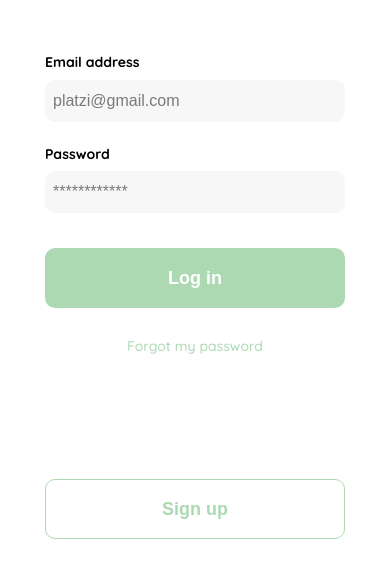
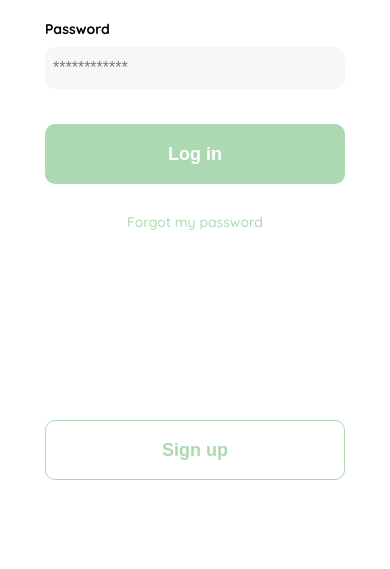
Before and after one commit to jhojan789/frontend-developer-practice, a plain HTML site: page 3-class-login.html in a window 390 px wide. Shown: the part 275-844 px from the top of the page. Drawn offline with Linux system fonts and the light colour scheme.

Commit message:
Responsive design modified
-new flex containers created for the form
-

```diff
--- a/3-class-login.html
+++ b/3-class-login.html
@@ -44,11 +44,16 @@
 
         .form-container{
             display: grid;
+            height: 90vh;
             width: 300px;
 
         }
 
+        .form-container > div{
+            display: flex;
+            flex-direction: column;
 
+        }
         .logo{
             width: 205px;
             margin-bottom: 74px;
@@ -133,7 +138,7 @@
             text-align: center;
             color: var(--hospital-gree);
             cursor: pointer;
-            margin-top: 60px;
+            margin-top: 12px;
 
         }
 
@@ -141,12 +146,16 @@
             .logo{
                 display: block;
             }
-            .secondary-button{
-                position: fixed;
-                bottom: 30px ;
 
+            .form-container{
+                 height: 100vh;
 
             }
+            .form-container > div{
+                justify-content: space-around ;
+
+        }
+
         }
 
     </style>
@@ -154,19 +163,21 @@
 <body>
     <div class="login">
         <div class="form-container">
+            <div>
+                <div>
                     <img class="logo" src="./logos/logo_yard_sale.svg" alt="">
-
                     <form class="form" action="/">
                         <label for="email" class="label">Email address</label>
                         <input id="email" class="input input-email" type="email" placeholder="platzi@gmail.com">
 
                         <label for="password" class="label">Password</label>
                         <input id="password" class="input input-password" type="password" placeholder="************">
-
                         <input class="primary-button login-button" type="submit" value="Log in">
                         <a href="#">Forgot my password</a>
                     </form>
+                </div>
                 <button class="secondary-button signup-button">Sign up</button>
+            </div>
 
         </div>
     </div>
```
Lines whose indentation alone changed are shown as unchanged.
